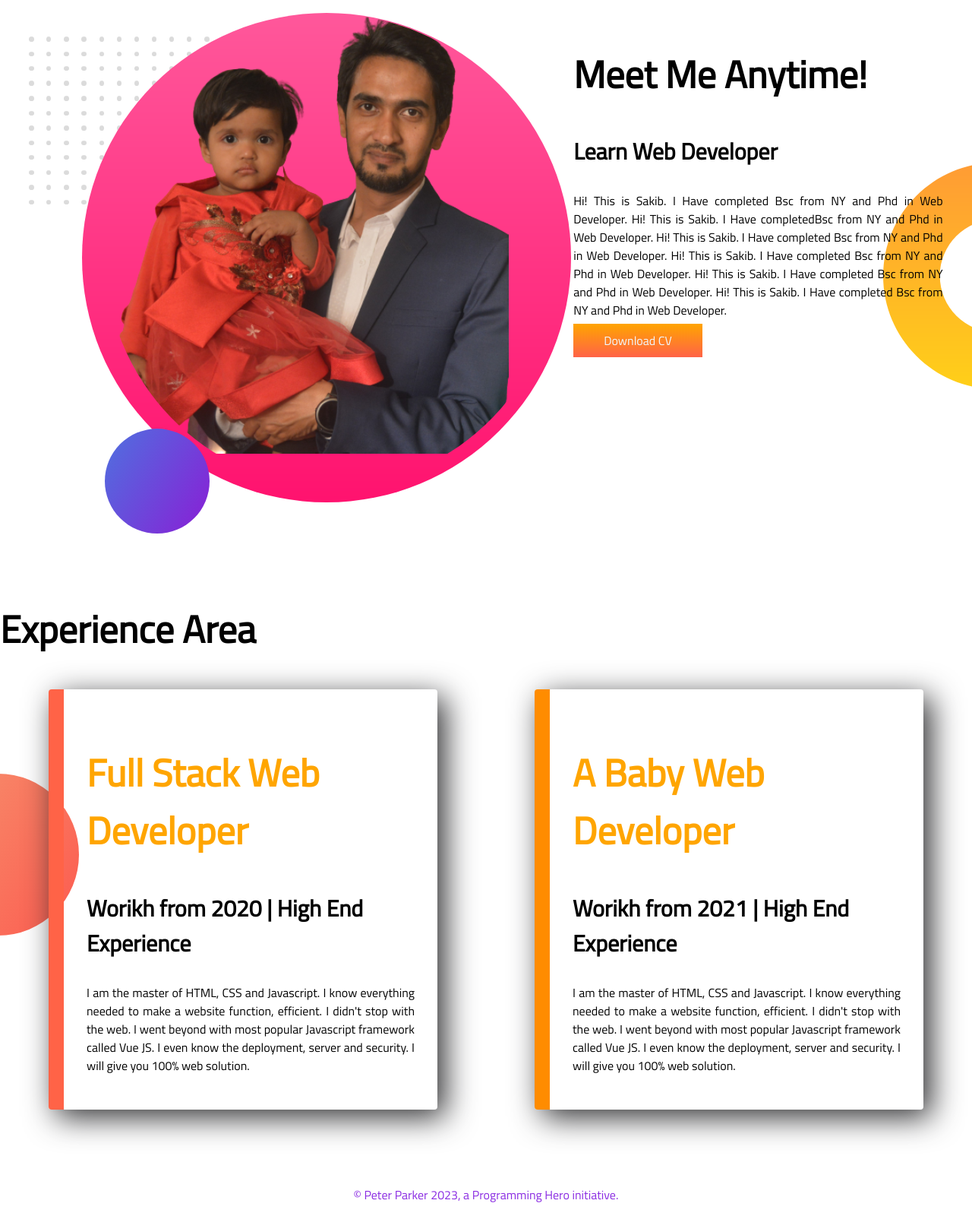
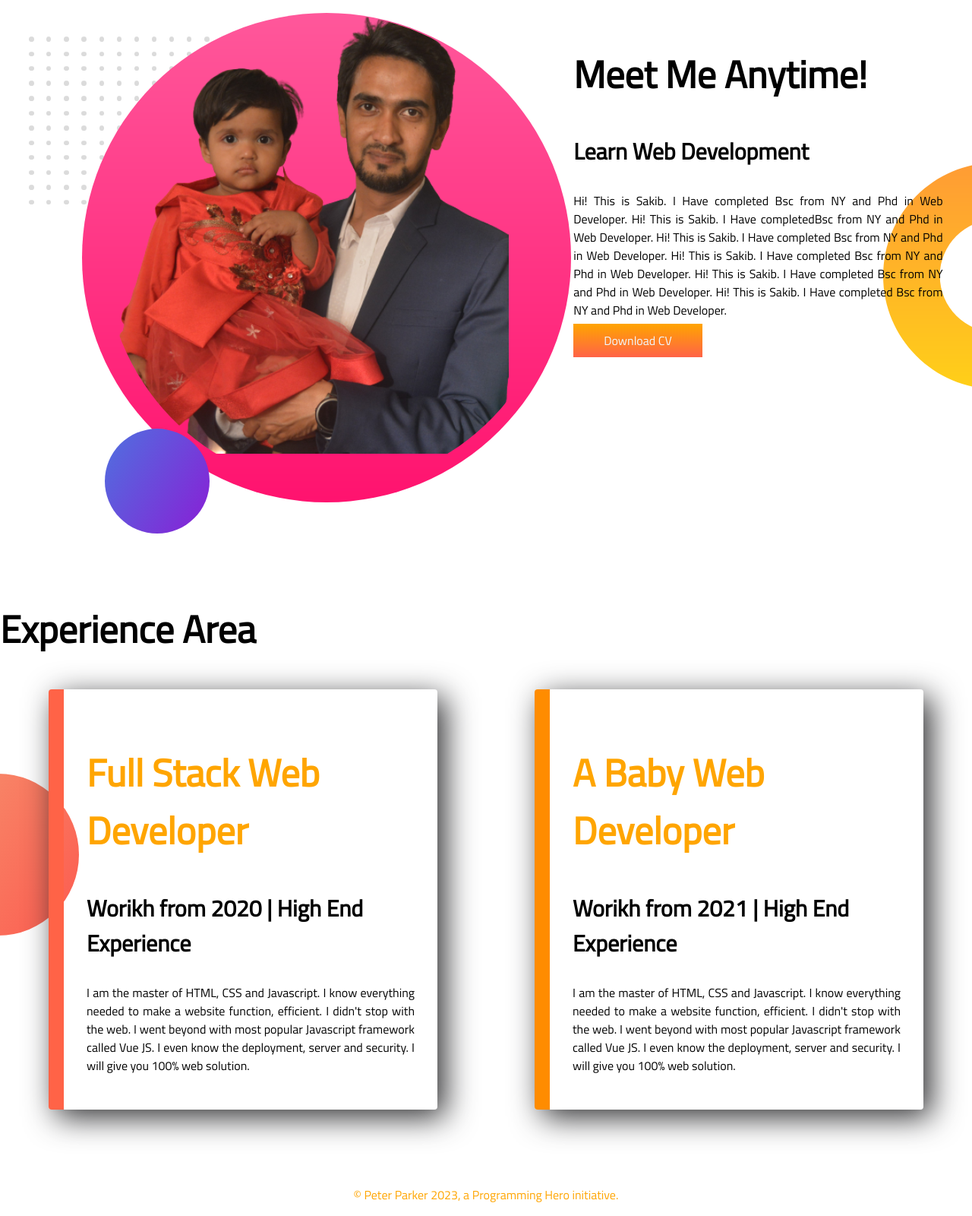
Before and after one commit to SakibHasan90/Developer-Portfolio, a plain HTML site: page index.html in a window 1280 px wide. Shown: the part 933-2533 px from the top of the page at 76% size. Drawn offline with Linux system fonts and the light colour scheme.

Commit message:
full done

```diff
--- a/index.html
+++ b/index.html
@@ -41,7 +41,7 @@
 
         <div class="half-width">
             <h1>Meet Me Anytime!</h1>
-            <h3>Learn Web Developer</h3>
+            <h3>Learn Web Development</h3>
             <p>Hi! This is Sakib. I Have completed Bsc from NY and Phd in Web Developer. Hi! This is Sakib. I Have
                 completedBsc from NY and Phd in Web Developer. Hi! This is Sakib. I Have completed Bsc from NY and Phd
                 in
--- a/style.css
+++ b/style.css
@@ -83,7 +83,7 @@ p {
 }
 
 footer p {
-    color: blueviolet;
+    color: orange;
     text-align: center;
     margin-top: 100px;
 }
```
